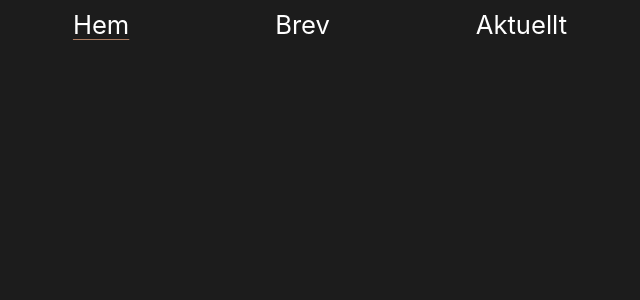
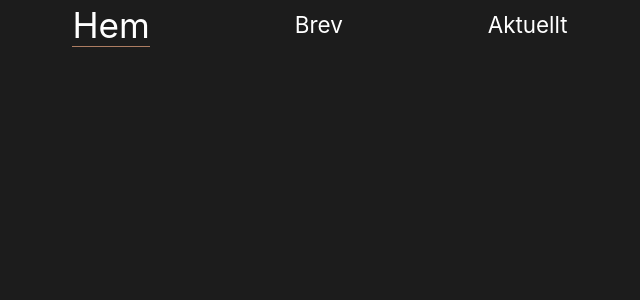
Before and after one commit to olaberglund/olaberglundxyz, a React (Create React App) app: page / in a window 1280 px wide. Shown: the top 300 px of the page, without its empty margins (0-640 px from the left). Built offline with nearby package versions, Linux system fonts and the light colour scheme.

Commit message:
create sliding transition

```diff
--- a/src/components/Navbar/NavbarLink.styled.ts
+++ b/src/components/Navbar/NavbarLink.styled.ts
@@ -5,20 +5,14 @@ interface NavbarLinkProps {
   size: "normal" | "large"
 }
 
-export const StyledLink = styled(NavLink)<NavbarLinkProps>`
+export const StyledLink = styled(NavLink) <NavbarLinkProps>`
   text-decoration: none;
   color: ${({ theme }) => theme.text};
-  font-size: 1.6rem;
+  font-size: ${({size}) => size === "normal" ? "1.4rem" : "2.2rem"};
 
-  &.active {
-    text-decoration: underline;
-    text-decoration-thickness: 1px;
-    text-underline-offset: 5px;
-    text-decoration-color: #AD7D62;
-  }
-
+  &.active::after,
   :hover::after {
-    width: 100%;
+      width: 100%;
   }
 
   &::after {
```
